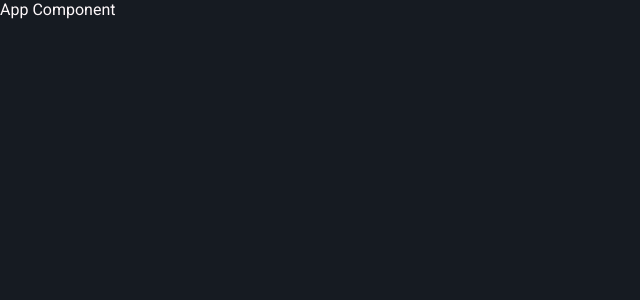
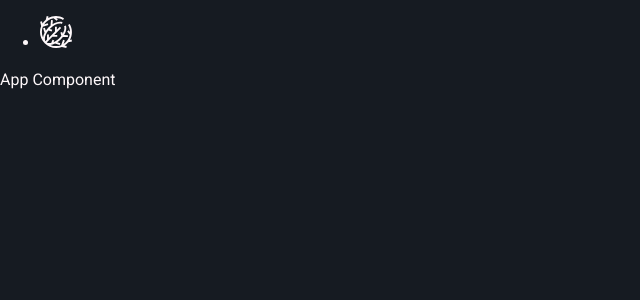
Before and after one commit to hhuuddoo/silent-classroom, a React (Create React App) app: page / in a window 1280 px wide. Shown: the top 300 px of the page, without its empty margins (0-640 px from the left). Built offline with nearby package versions, Linux system fonts and the light colour scheme.

Commit message:
add header boilerplate

```diff
--- a/src/App.js
+++ b/src/App.js
@@ -1,5 +1,12 @@
+import { Header } from "./components";
+
 function App() {
-  return <span>App Component</span>;
+  return (
+    <>
+      <Header />
+      <span>App Component</span>
+    </>
+  );
 }
 
 export default App;
--- /dev/null
+++ b/src/components/header.js
@@ -0,0 +1,18 @@
+import React from "react";
+import { ReactComponent as Logo } from "../images/logo.svg";
+
+export default function Header() {
+  return (
+    <header className="main-header">
+      <nav className="main-header__nav">
+        <ul className="main-header__nav--items">
+          <li className="main-header__nav--item">
+            <a href="">
+              <Logo />
+            </a>
+          </li>
+        </ul>
+      </nav>
+    </header>
+  );
+}
--- /dev/null
+++ b/src/components/index.js
@@ -0,0 +1 @@
+export { default as Header } from "./header";
--- /dev/null
+++ b/src/scss/_header.scss
@@ -0,0 +1,7 @@
+.main-header {
+  svg {
+    width: 2rem;
+    height: 2rem;
+    fill: $snow !important; // important bad O_O
+  }
+}
--- a/src/scss/index.css
+++ b/src/scss/index.css
@@ -19,4 +19,10 @@ body {
   line-height: 1.3;
   font-family: "Roboto", sans-serif;
 }
+
+.main-header svg {
+  width: 2rem;
+  height: 2rem;
+  fill: #fef8fa !important;
+}
 /*# sourceMappingURL=index.css.map */
--- a/src/scss/index.scss
+++ b/src/scss/index.scss
@@ -1,2 +1,3 @@
 @import "variables";
 @import "globals";
+@import "header";
```
Also changed, not shown: src/images/logo.svg (added), 1 other file (tests, documents, lock files or other folders).
